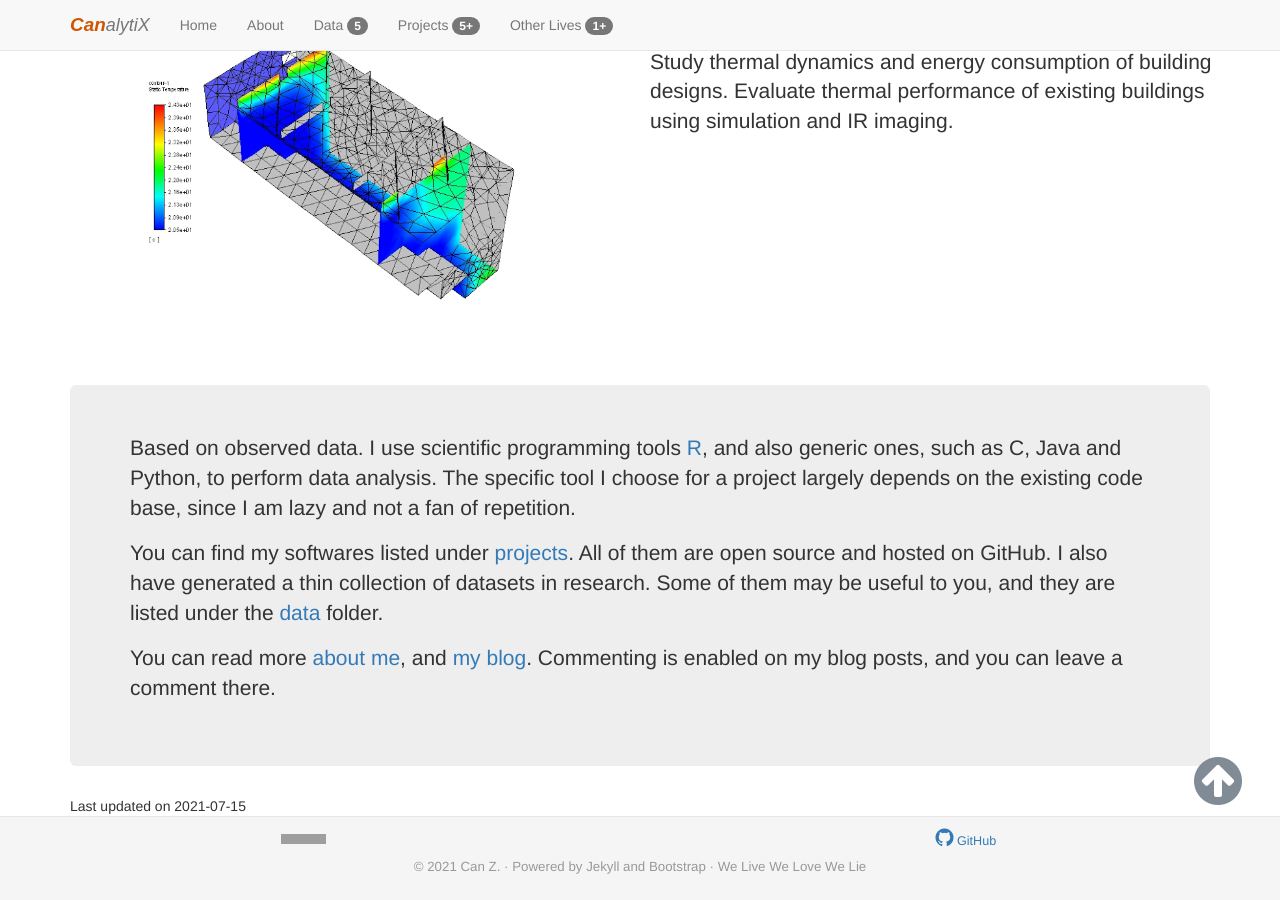
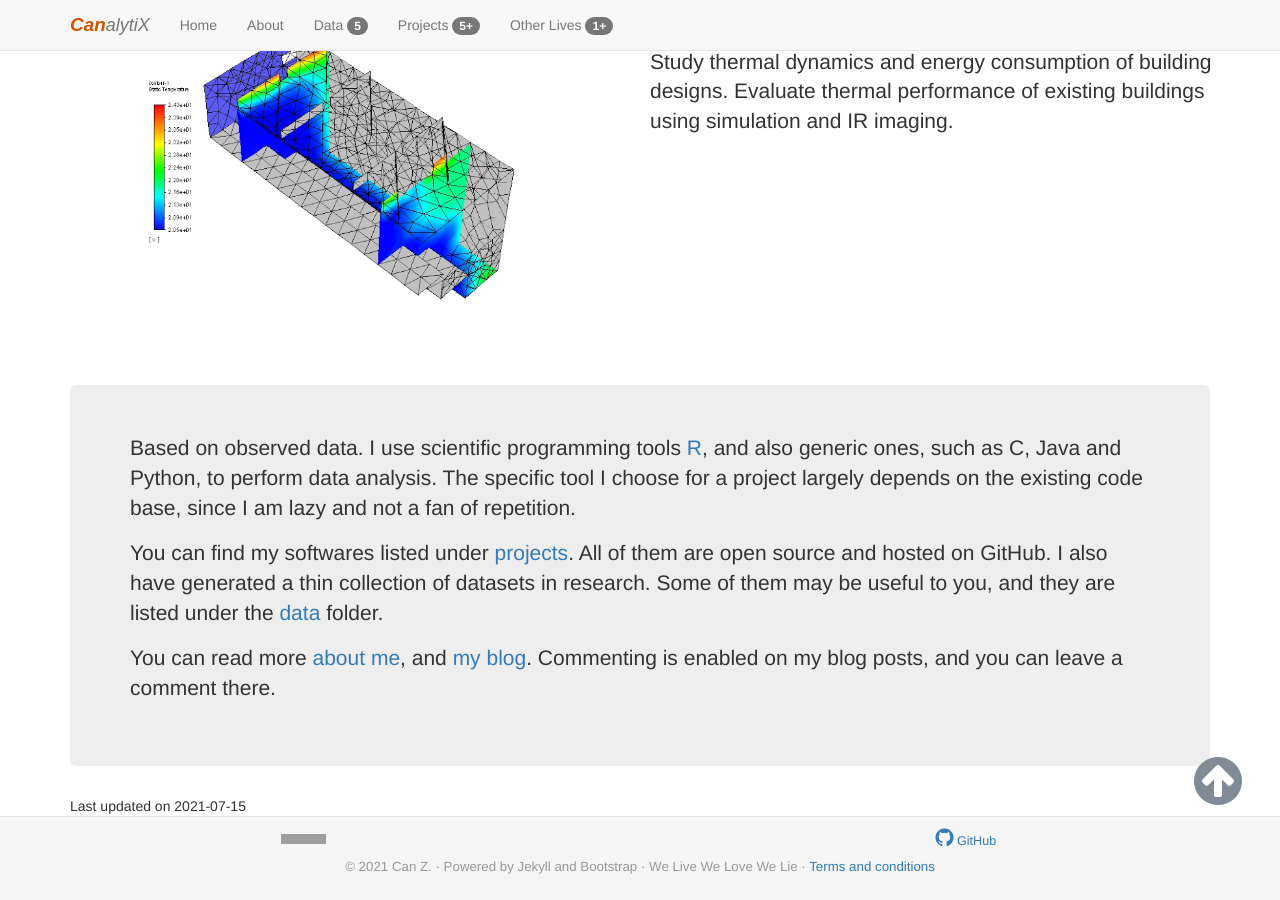
Before and after one commit to HVoltBb/HVoltBb.github.io, a Jekyll site: the page built from index.html, in a window 1280 px wide and 900 px high, scrolled down 1482 px. Built offline with Jekyll 4.4.1, drawn with Linux system fonts in a browser that asks for light colours; comment, search, counter and statistics services are not loaded; grey boxes are pictures that could not be loaded.

Commit message:
Update default.html

```diff
--- a/_layouts/default.html
+++ b/_layouts/default.html
@@ -95,7 +95,7 @@ s.setAttribute('data-timestamp', +new Date());
         <div class="footer-flexbox-item"><a class="btn" href="https://github.com/HVoltBb"><span class="fa fa-github" style="font-size: 150%;"></span><span style="font-size: 90%"> GitHub</span></a></div>
         </div>
   </a>
-    <p style="text-align: center;">&copy; 2021 Can Z. &middot; Powered by Jekyll and Bootstrap &middot; We Live We Love We Lie</p>
+    <p style="text-align: center;">&copy; 2021 Can Z. &middot; Powered by Jekyll and Bootstrap &middot; We Live We Love We Lie &middot; <a href="https://github.com/HVoltBb/HVoltBb.github.io/blob/master/README.md">Terms and conditions</a></p>
     </footer>
 </div>
   <div class='others'>
```
